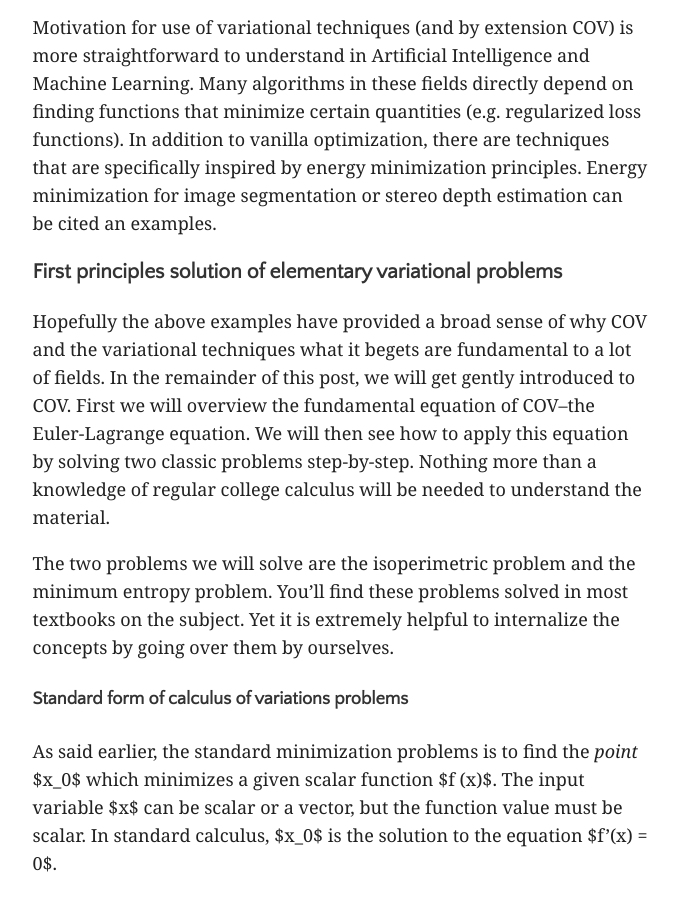
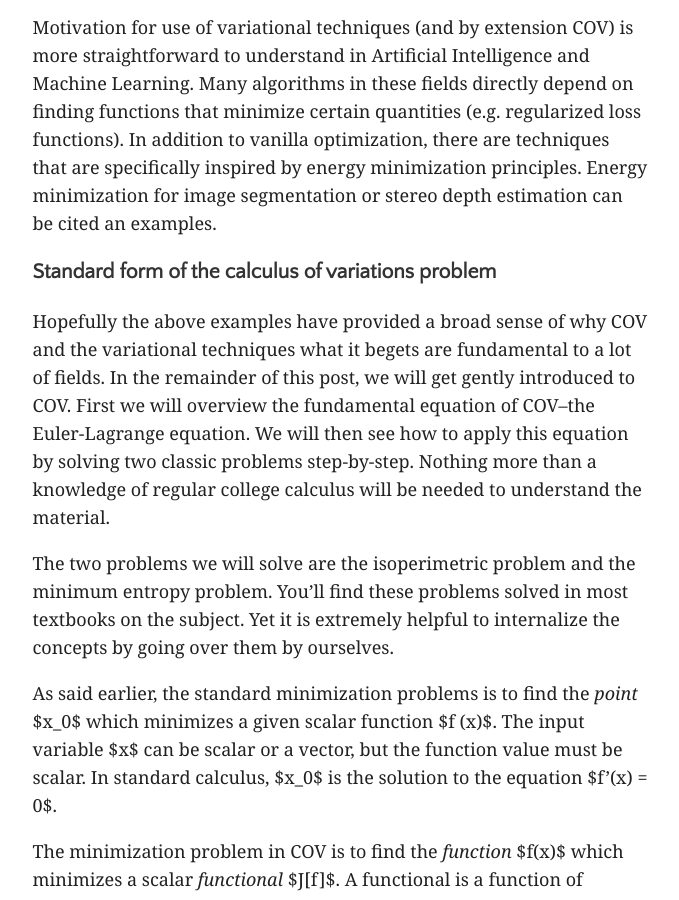
Before and after one commit to rohan-kekatpure/rohan-kekatpure.github.io, a Jekyll site: the page built from _posts/2020-08-11-calculus-of-variations.md, in a window 1280 px wide and 900 px high, scrolled down 3209 px. Shown: the whole window, without its empty margins (300-979 px from the left). Built offline with Jekyll 4.4.1, drawn with Linux system fonts in a browser that asks for light colours; formulas are drawn with MathJax 3.

Commit message:
Introduction to  COV

```diff
--- a/_posts/2020-08-11-calculus-of-variations.md
+++ b/_posts/2020-08-11-calculus-of-variations.md
@@ -82,7 +82,7 @@ certain quantities (e.g. regularized loss functions). In addition to vanilla opt
 specifically inspired by energy minimization principles. Energy minimization for image segmentation or
 stereo depth estimation can be cited an examples.
 
-### First principles solution of elementary variational problems
+### Standard form of the calculus of variations problem
 
 Hopefully the above examples have provided a broad sense of why COV and the variational techniques what it begets are
 fundamental to a lot of fields. In the remainder of this post, we will get gently introduced to COV. First we will
@@ -93,8 +93,6 @@ to understand the material.
 The two problems we will solve are the isoperimetric problem and the minimum entropy problem. You'll find these problems
 solved in most textbooks on the subject. Yet it is extremely helpful to internalize the concepts by going over them by
 ourselves.
-
-#### Standard form of calculus of variations problems
 
 As said earlier, the standard minimization problems is to find the _point_ $x_0$ which minimizes a given scalar function
 $f (x)$. The input variable $x$ can be scalar or a vector, but the function value must be scalar. In standard
```
